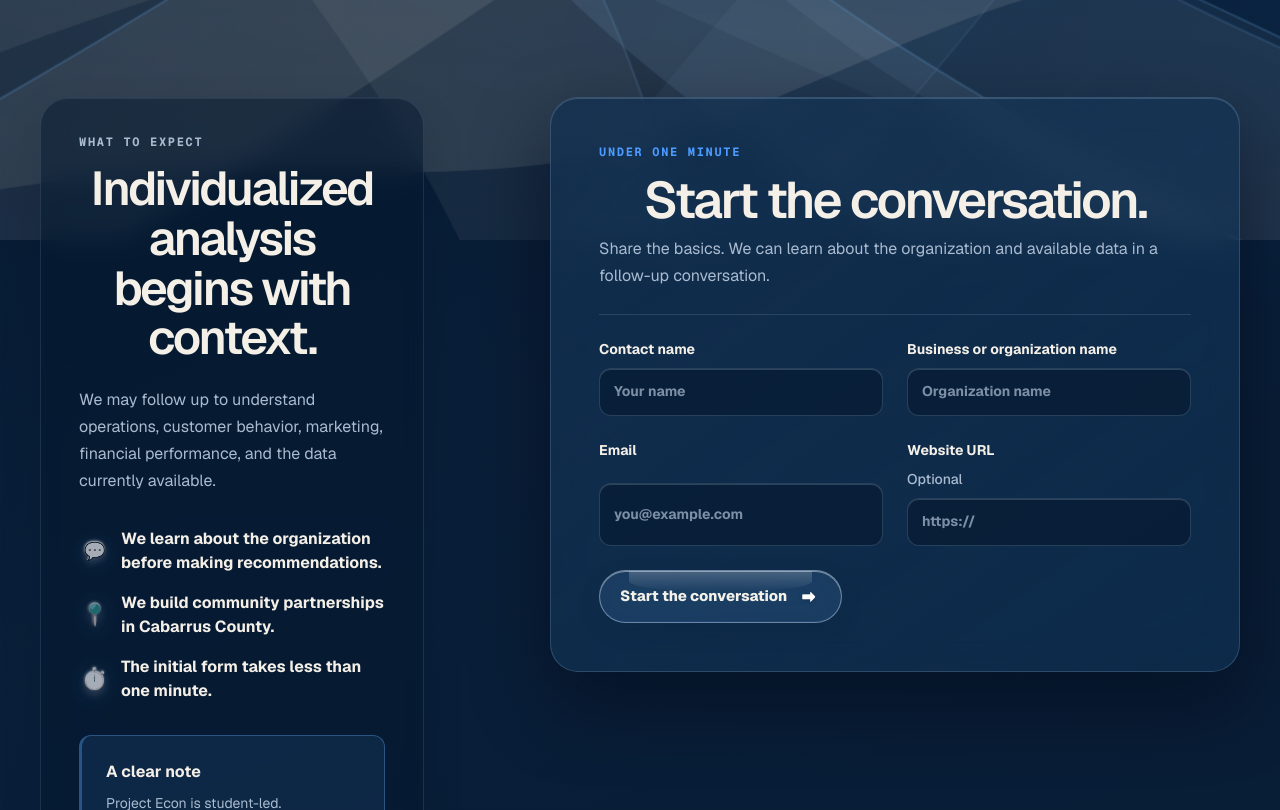
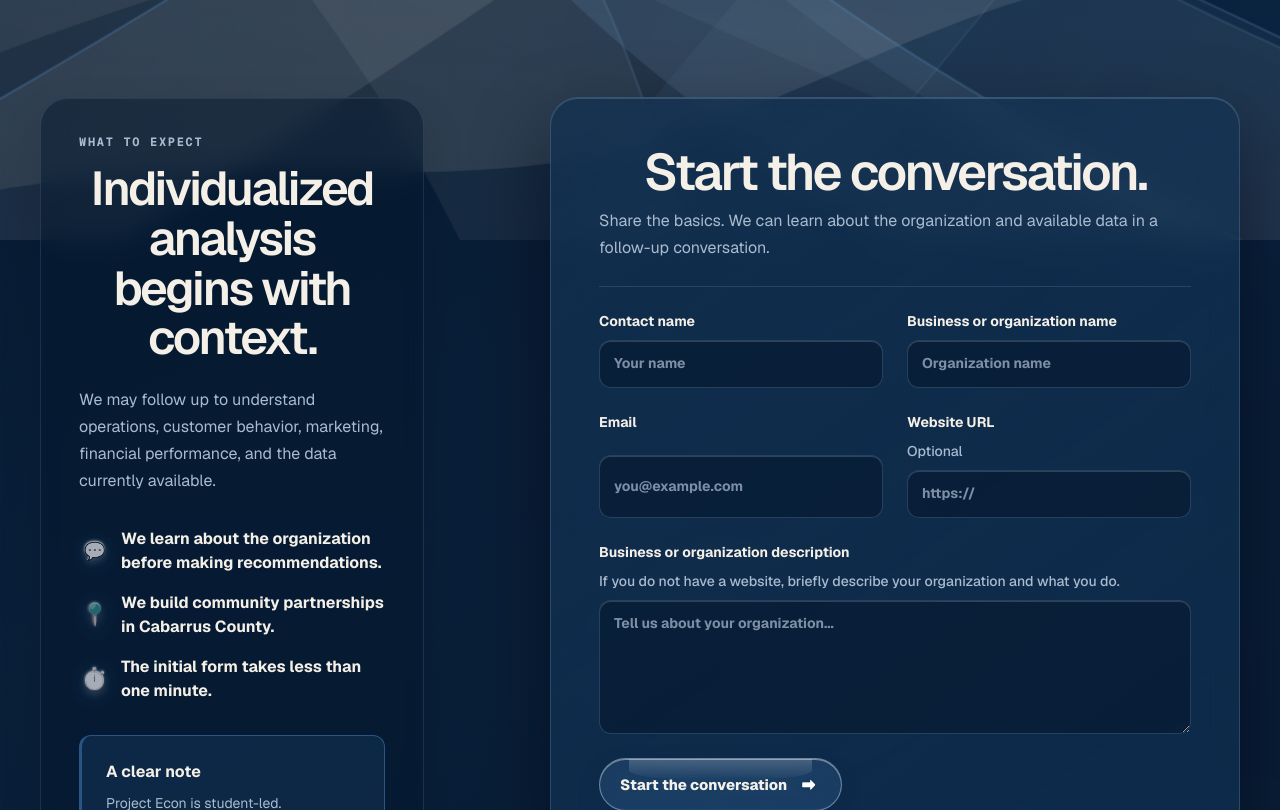
Before and after one commit to Pradyun21/projectecon, a Next.js app: page /work-with-us in a window 1280 px wide. Shown: the part 630-1440 px from the top of the page. Built offline with nearby package versions, Linux system fonts and the light colour scheme.

Commit message:
Update contact form and footer

```diff
--- a/app/api/contact/route.ts
+++ b/app/api/contact/route.ts
@@ -12,7 +12,7 @@ type ContactPayload = {
   organization: string;
   email: string;
   website: string;
-  message: string;
+  organizationDescription: string;
   companyWebsite: string;
 };
 
@@ -33,7 +33,7 @@ function validate(body: unknown): { data?: ContactPayload; errors?: FieldErrors
     organization: stringValue(input.organization),
     email: stringValue(input.email).toLowerCase(),
     website: stringValue(input.website),
-    message: stringValue(input.message),
+    organizationDescription: stringValue(input.organizationDescription),
     companyWebsite: stringValue(input.companyWebsite),
   };
   const errors: FieldErrors = {};
@@ -59,7 +59,7 @@ function validate(body: unknown): { data?: ContactPayload; errors?: FieldErrors
     }
   }
 
-  if (data.message.length > 5000) errors.message = "Message must be 5,000 characters or fewer.";
+  if (data.organizationDescription.length > 1500) errors.organizationDescription = "Description must be 1,500 characters or fewer.";
   if (data.companyWebsite) errors.companyWebsite = "Invalid form submission.";
 
   return Object.keys(errors).length ? { errors } : { data };
@@ -118,7 +118,7 @@ export async function POST(request: NextRequest) {
     return NextResponse.json({ ok: false, message: "Email delivery is unavailable." }, { status: 503 });
   }
 
-  const { name, organization, email, website, message } = result.data;
+  const { name, organization, email, website, organizationDescription } = result.data;
   const safeSubjectName = name.replace(/[\r\n]+/g, " ");
   const submittedAt = new Date().toLocaleString("en-US", {
     dateStyle: "full",
@@ -126,11 +126,11 @@ export async function POST(request: NextRequest) {
     timeZone: "America/New_York",
   });
   const fields = [
-    ["Name", name],
+    ["Contact name", name],
     ["Email", email],
-    ["Business or organization", organization],
-    ["Website", website || "Not provided"],
-    ["Message", message || "Not provided"],
+    ["Business or organization name", organization],
+    ["Website URL", website || "Not provided"],
+    ["Business or organization description", organizationDescription || "Not provided"],
     ["Submission date and time", `${submittedAt} (America/New_York)`],
   ];
   const html = `<!doctype html><html><body style="font-family:Arial,sans-serif;color:#0b1f35;line-height:1.5"><h1 style="font-size:22px">New Project Econ inquiry</h1><table style="border-collapse:collapse;width:100%;max-width:680px">${fields.map(([label, value]) => `<tr><th style="padding:10px;border-bottom:1px solid #d8ecff;text-align:left;vertical-align:top;width:190px">${escapeHtml(label)}</th><td style="padding:10px;border-bottom:1px solid #d8ecff;white-space:pre-wrap">${escapeHtml(value)}</td></tr>`).join("")}</table></body></html>`;
--- a/app/components/ContactForm.tsx
+++ b/app/components/ContactForm.tsx
@@ -50,12 +50,13 @@ export function ContactForm() {
   }
 
   return <form className="contact-form" onSubmit={submit} noValidate={false}>
-    <div className="form-heading"><p className="eyebrow">Under one minute</p><h2>Start the conversation.</h2><p>Share the basics. We can learn about the organization and available data in a follow-up conversation.</p></div>
+    <div className="form-heading"><h2>Start the conversation.</h2><p>Share the basics. We can learn about the organization and available data in a follow-up conversation.</p></div>
     <div className="field-grid">
       <label>Contact name<input name="name" required maxLength={100} autoComplete="name" placeholder="Your name" aria-invalid={Boolean(fieldErrors.name)}/>{fieldErrors.name && <span className="field-error">{fieldErrors.name}</span>}</label>
       <label>Business or organization name<input name="organization" required maxLength={160} autoComplete="organization" placeholder="Organization name" aria-invalid={Boolean(fieldErrors.organization)}/>{fieldErrors.organization && <span className="field-error">{fieldErrors.organization}</span>}</label>
       <label>Email<input name="email" type="email" required maxLength={254} autoComplete="email" placeholder="you@example.com" aria-invalid={Boolean(fieldErrors.email)}/>{fieldErrors.email && <span className="field-error">{fieldErrors.email}</span>}</label>
       <label>Website URL <span>Optional</span><input name="website" type="url" maxLength={500} autoComplete="url" placeholder="https://" aria-invalid={Boolean(fieldErrors.website)}/>{fieldErrors.website && <span className="field-error">{fieldErrors.website}</span>}</label>
+      <label className="field-wide">Business or organization description <span className="field-helper">If you do not have a website, briefly describe your organization and what you do.</span><textarea name="organizationDescription" maxLength={1500} rows={5} placeholder="Tell us about your organization..." aria-invalid={Boolean(fieldErrors.organizationDescription)}/>{fieldErrors.organizationDescription && <span className="field-error">{fieldErrors.organizationDescription}</span>}</label>
     </div>
     <div className="contact-honeypot" aria-hidden="true">
       <label>Leave this field empty<input name="companyWebsite" tabIndex={-1} autoComplete="off"/></label>
@@ -64,7 +65,7 @@ export function ContactForm() {
       {status === "submitting" ? "Sending…" : <>Start the conversation <EmojiGlyph emoji="➡️"/></>}
     </button>
     <div className="form-status" aria-live="polite" aria-atomic="true">
-      {status === "success" && <p className="form-success" role="status">Thank you. Your message has been sent to the Project Econ team.</p>}
+      {status === "success" && <p className="form-success" role="status">Thank you. Your message has been sent. We will get back to you within a few hours.</p>}
       {status === "error" && <p className="form-error" role="alert">Your message could not be sent. Please try again.</p>}
     </div>
   </form>;
--- a/app/components/SiteShell.tsx
+++ b/app/components/SiteShell.tsx
@@ -101,7 +101,7 @@ export function Navbar() {
   </nav></header><AnimatePresence>{open && <motion.div className="mobile-menu-backdrop" initial={{opacity:0}} animate={{opacity:1}} exit={{opacity:0}} transition={{ duration: MOTION.fast }}><motion.div ref={mobileMenu} id="mobile-navigation" className="mobile-menu" role="dialog" aria-modal="true" aria-label="Mobile navigation" initial={{opacity:0,y:-18,scale:.985}} animate={{opacity:1,y:0,scale:1}} exit={{opacity:0,y:-12,scale:.99}} transition={{ duration: MOTION.base, ease: MOTION.ease }}>{links.map(l => <Link key={l.href} className={pathname === l.href ? "active" : ""} href={l.href} onClick={() => setOpen(false)}>{l.label}</Link>)}<Link className="button" href={workWithUs.href} onClick={() => setOpen(false)}>{workWithUs.label}</Link></motion.div></motion.div>}</AnimatePresence></>
 }
 
-export function Footer() { return <footer><div className="container footer-grid"><div><Link href="/" className="footer-brand" aria-label="Project Econ home"><BrandLockup /></Link><p>Project Econ is a student-led initiative that bridges economic theory and small businesses through data-driven analysis, behavioral insights, and practical economic recommendations.</p></div><div><h3>Explore</h3>{[...links, workWithUs].map(l => <Link key={l.href} href={l.href}>{l.label}</Link>)}</div><div><h3>Local to</h3><p>Cabarrus County,<br/>North Carolina</p><Link className="footer-cta" href={workWithUs.href}>Start a conversation <EmojiGlyph emoji="↗️"/></Link></div></div><div className="container footer-bottom"><span>© {new Date().getFullYear()} Project Econ</span><p>Project Econ provides free, student-led, educational recommendations. Results are not guaranteed, and each business or organization is responsible for its own decisions.</p></div></footer> }
+export function Footer() { return <footer><div className="container footer-grid"><div><Link href="/" className="footer-brand" aria-label="Project Econ home"><BrandLockup /></Link><p>Project Econ is a student-led initiative that bridges economic theory and small businesses through data-driven analysis, behavioral insights, and practical economic recommendations.</p></div><div><h3>Explore</h3>{[...links, workWithUs].map(l => <Link key={l.href} href={l.href}>{l.label}</Link>)}</div><div><h3>Local to</h3><p>Cabarrus County,<br/>North Carolina</p><a className="footer-email" href="mailto:projecteconbusiness@gmail.com">projecteconbusiness@gmail.com</a><Link className="footer-cta" href={workWithUs.href}>Start a conversation <EmojiGlyph emoji="↗️"/></Link></div></div><div className="container footer-bottom"><span>© {new Date().getFullYear()} Project Econ</span><p>Project Econ provides free, student-led, educational recommendations. Results are not guaranteed, and each business or organization is responsible for its own decisions.</p></div></footer> }
 
 function AmbientBackground() {
   const background = useRef<HTMLDivElement>(null);
--- a/app/globals.css
+++ b/app/globals.css
@@ -401,16 +401,18 @@ p { line-height: 1.68; }
 .form-heading h2 { margin-bottom: var(--space-1); font-size: clamp(2rem, 4vw, 3.5rem); }
 .form-heading p:last-child { margin-bottom: 0; color: var(--color-muted); }
 .field-grid { display: grid; grid-template-columns: repeat(2, minmax(0, 1fr)); gap: var(--space-3); }
+.field-wide { grid-column: 1 / -1; }
 .contact-form label { display: grid; gap: 8px; color: var(--color-ink); font-size: 0.875rem; font-weight: 700; }
 .contact-form label > span { color: var(--color-muted); font-weight: 450; }
-input { width: 100%; min-height: 48px; padding: 12px 14px; border: 1px solid var(--glass-border); border-radius: var(--radius-sm); outline: none; background: rgba(6,24,45,.58); color: var(--color-ink); transition: border-color var(--duration-fast) var(--ease-standard), box-shadow var(--duration-fast) var(--ease-standard); }
-input::placeholder { color: #8d99a8; }
-input:focus { border-color: var(--color-blue); box-shadow: 0 0 0 4px rgba(8, 104, 255, 0.1); }
+input, textarea { width: 100%; min-height: 48px; padding: 12px 14px; border: 1px solid var(--glass-border); border-radius: var(--radius-sm); outline: none; background: rgba(6,24,45,.58); color: var(--color-ink); font: inherit; transition: border-color var(--duration-fast) var(--ease-standard), box-shadow var(--duration-fast) var(--ease-standard); }
+textarea { min-height: 132px; resize: vertical; line-height: 1.55; }
+input::placeholder, textarea::placeholder { color: #8d99a8; }
+input:focus, textarea:focus { border-color: var(--color-blue); box-shadow: 0 0 0 4px rgba(8, 104, 255, 0.1); }
 .contact-form .button { justify-self: start; }
 .contact-form .button:disabled { cursor: wait; opacity: .68; }
 .contact-honeypot { position: absolute !important; left: -10000px !important; width: 1px; height: 1px; overflow: hidden; }
 .field-error { color: #ffb9b9 !important; font-size: .8rem; font-weight: 600 !important; }
-.contact-form input[aria-invalid="true"] { border-color: rgba(255, 128, 128, .72); }
+.contact-form input[aria-invalid="true"], .contact-form textarea[aria-invalid="true"] { border-color: rgba(255, 128, 128, .72); }
 .form-status:empty { display: none; }
 .form-status p { margin: 0; padding: var(--space-2); border: 1px solid var(--glass-border-blue); border-radius: var(--radius-sm); background: var(--glass-fill-soft); font-size: .875rem; }
 .form-success { color: #c9f4df; }
@@ -434,6 +436,8 @@ footer > .container { position: relative; z-index: 2; }
 .footer-grid a:hover { color: #79b8ff; }
 .footer-grid small { color: #7086a3; }
 .footer-cta { display: inline-flex; align-items: center; gap: 7px; color: #8fc5ff; font-weight: 680; }
+.footer-email { max-width: 100%; color: #afc2d7; font-size: .9rem; overflow-wrap: anywhere; }
+.footer-email:hover { color: #9fceff; }
 .footer-bottom { display: flex; justify-content: space-between; gap: var(--space-6); margin-top: var(--space-8); padding-top: var(--space-3); border-top: 1px solid rgba(255, 255, 255, 0.12); color: #7f93ad; font-size: var(--font-caption); }
 .footer-bottom p { max-width: 740px; margin-bottom: 0; }
 
@@ -573,9 +577,9 @@ body { transition: background-color var(--duration-base) var(--ease-standard), c
 .journey-nodes button.active .journey-node { background: linear-gradient(145deg, var(--color-blue), var(--color-blue-strong)); box-shadow: inset 0 1px 0 rgba(255,255,255,.36), 0 0 0 7px rgba(76,156,255,.12), 0 14px 34px rgba(8,104,255,.25); }
 .signature-icon, .empty-icon { border: 1px solid var(--glass-border); background: var(--glass-selected); box-shadow: inset 0 1px 0 var(--glass-highlight); }
 
-.contact-form input { border-color: var(--glass-border); background: rgba(6,24,45,.58); color: var(--color-ink); box-shadow: inset 0 1px 0 var(--glass-highlight); }
-.contact-form input:focus { border-color: var(--color-blue); background: var(--glass-fill-strong); box-shadow: 0 0 0 4px rgba(76,156,255,.14), inset 0 1px 0 var(--glass-highlight); }
-.contact-form input::placeholder { color: var(--color-muted); opacity: .72; }
+.contact-form input, .contact-form textarea { border-color: var(--glass-border); background: rgba(6,24,45,.58); color: var(--color-ink); box-shadow: inset 0 1px 0 var(--glass-highlight); }
+.contact-form input:focus, .contact-form textarea:focus { border-color: var(--color-blue); background: var(--glass-fill-strong); box-shadow: 0 0 0 4px rgba(76,156,255,.14), inset 0 1px 0 var(--glass-highlight); }
+.contact-form input::placeholder, .contact-form textarea::placeholder { color: var(--color-muted); opacity: .72; }
 .disclaimer, .demo-notice { border-color: var(--glass-border-blue); background: var(--glass-fill-soft); }
 
 footer { border-top: 1px solid rgba(121,180,240,.2); background: linear-gradient(145deg, rgba(4,25,49,.94), rgba(9,43,79,.9)); box-shadow: inset 0 1px 0 rgba(179,216,252,.12); backdrop-filter: blur(14px); }
@@ -913,8 +917,9 @@ img, svg { height: auto; }
   .contact-layout { gap: 32px; }
   .contact-copy ul { padding-left: 0; }
   .contact-copy li { align-items: flex-start; }
-  .field-grid label, input { min-width: 0; }
-  input { min-height: 50px; font-size: 16px; }
+  .field-grid label, input, textarea { min-width: 0; }
+  input, textarea { min-height: 50px; font-size: 16px; }
+  textarea { min-height: 140px; }
   .contact-form .button { min-height: 50px; white-space: normal; }
   .demo-notice, .disclaimer { overflow-wrap: anywhere; }
 
```
